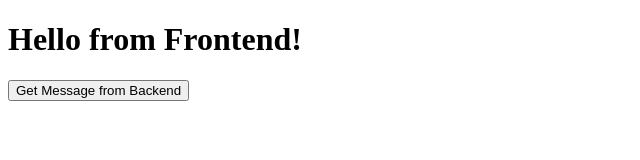
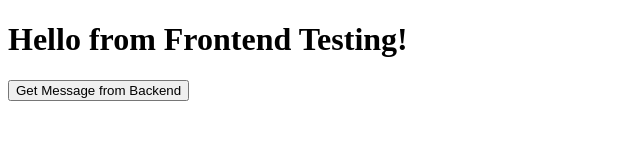
Before and after one commit to yaminiarumugam/docker-3tier, a plain HTML site: page frontend/index.html in a window 1280 px wide. Shown: the whole page, without its empty margins (0-640 px from the left). Drawn offline with Linux system fonts and the light colour scheme.

Commit message:
Update index.html

```diff
--- a/frontend/index.html
+++ b/frontend/index.html
@@ -4,7 +4,7 @@
   <title>Frontend</title>
 </head>
 <body>
-  <h1>Hello from Frontend!</h1>
+  <h1>Hello from Frontend Testing!</h1>
   <button onclick="getMessage()">Get Message from Backend</button>
   <p id="response"></p>
 
```
